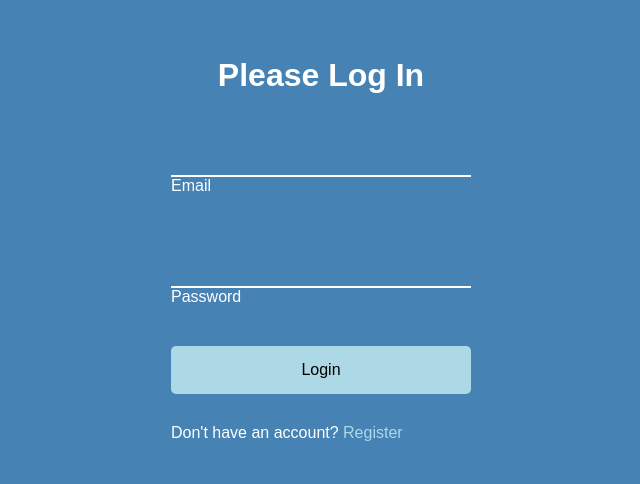
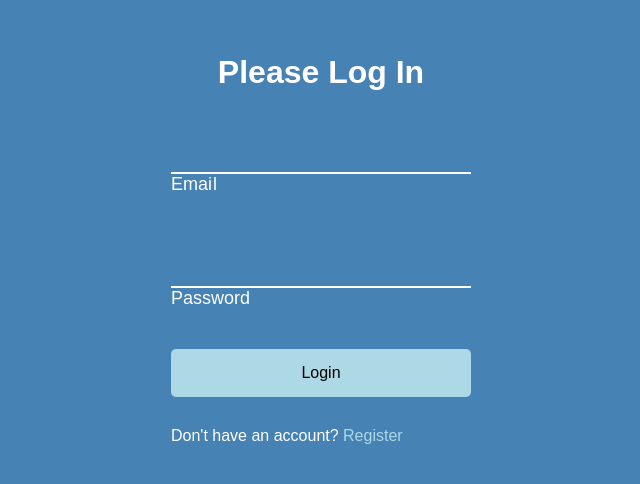
Before and after one commit to AnnaMara27/Wave-input-form, a plain HTML site: page index.html in a window 1280 px wide. Shown: the part 153-637 px from the top of the page, without its empty margins (319-959 px from the left). Drawn offline with Linux system fonts and the light colour scheme; a web font is replaced by a local one.

Commit message:
Final commit

```diff
--- a/script.js
+++ b/script.js
@@ -0,0 +1,11 @@
+const labels = document.querySelectorAll(".form-control label");
+
+labels.forEach((label) => {
+  label.innerHTML = label.innerText
+    .split("")
+    .map(
+      (letter, idx) =>
+        `<span style="transition-delay:${idx * 50}ms">${letter}</span>`
+    )
+    .join("");
+});
--- a/style.css
+++ b/style.css
@@ -77,4 +77,18 @@ body {
 .form-control input:focus,
 .form-control input:valid {
   outline: 0;
+  border-bottom-color: lightblue;
 }
+
+.form-control label span {
+  display: inline-block;
+  font-size: 18px;
+  min-width: 5px;
+  transition: 0.3s cubic-bezier(0.68, -0.55, 0.265, 1.55);
+}
+
+.form-control input:focus + label span,
+.form-control input:valid + label span {
+  color: lightblue;
+  transform: translateY(-30px);
+}
```
